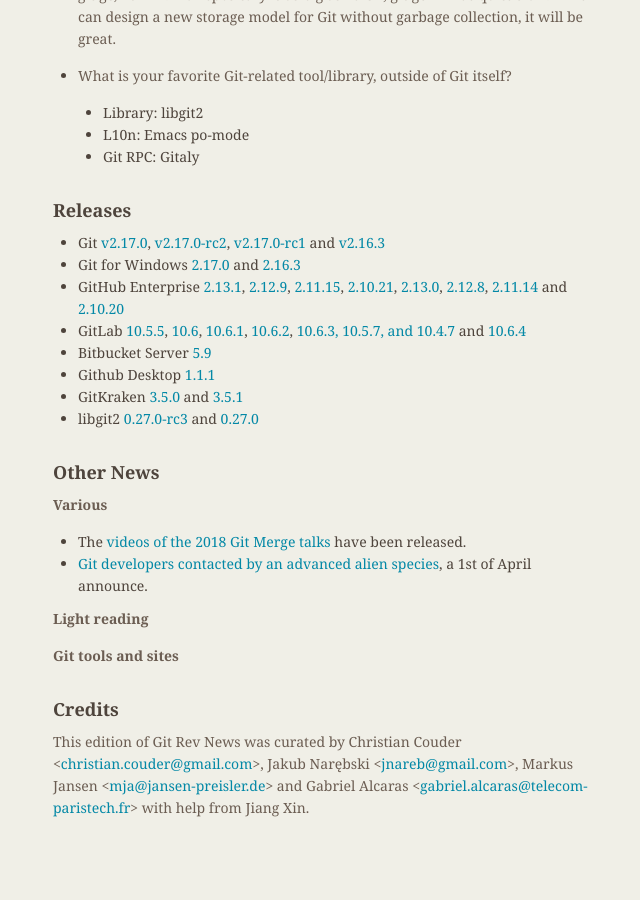
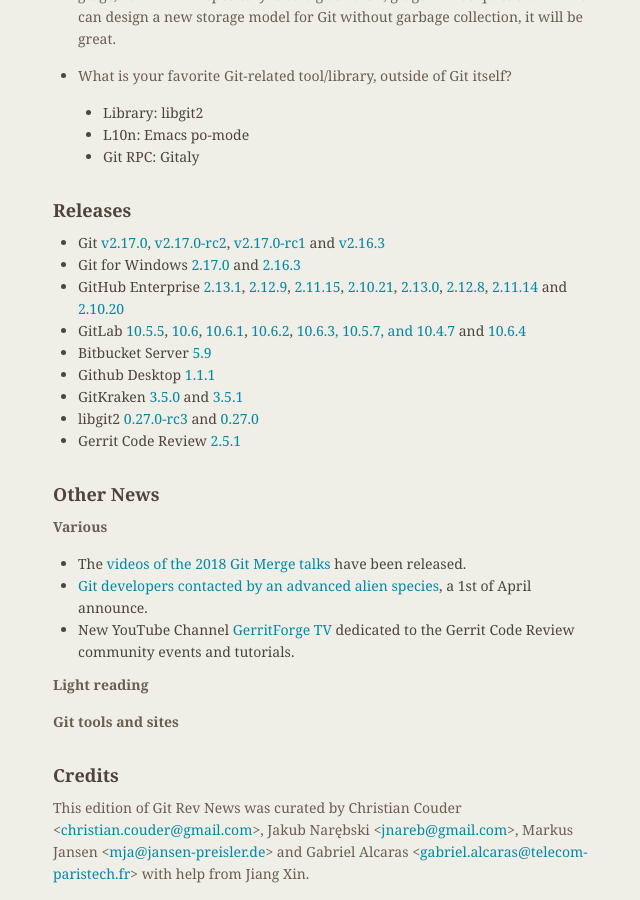
Before and after one commit to git/git.github.io, a Jekyll site: the page built from rev_news/drafts/edition-38.md, in a window 1280 px wide and 900 px high, scrolled down 2601 px. Shown: the whole window, without its empty margins (481-1121 px from the left). Built offline with Jekyll 4.4.1, drawn with Linux system fonts in a browser that asks for light colours; before the commit the page ends 3435 px from its top, so only the background shows below that.

Commit message:
Update edition-38.md
Added Gerrit 2.5.1 release and the new GerritForge TV channel for events and tutorials on Gerrit.

```diff
--- a/rev_news/drafts/edition-38.md
+++ b/rev_news/drafts/edition-38.md
@@ -190,6 +190,7 @@
 [3.5.1](https://support.gitkraken.com/release-notes/current#v3-5-1)
 * libgit2 [0.27.0-rc3](https://github.com/libgit2/libgit2/releases/tag/v0.27.0-rc3) and
 [0.27.0](https://github.com/libgit2/libgit2/releases/tag/v0.27.0)
+* Gerrit Code Review [2.5.1](https://www.gerritcodereview.com/releases/2.15.md)
 
 ## Other News
 
@@ -197,6 +198,7 @@
 
 + The [videos of the 2018 Git Merge talks](https://www.youtube.com/watch?v=MfIi3d7UAhs&list=PLTpLVrHJAlODA3qfvV-x_QBPTZtT5JT5q) have been released.
 + [Git developers contacted by an advanced alien species](https://public-inbox.org/git/CAP8UFD0WZ07EVER_HupcFLw4w-4H2hb2cp8wTaj2i9jOc_+pTA@mail.gmail.com), a 1st of April announce.
++ New YouTube Channel [GerritForge TV](https://youtube.com/gerritforgetv) dedicated to the Gerrit Code Review community events and tutorials.
 
 __Light reading__
 
```
